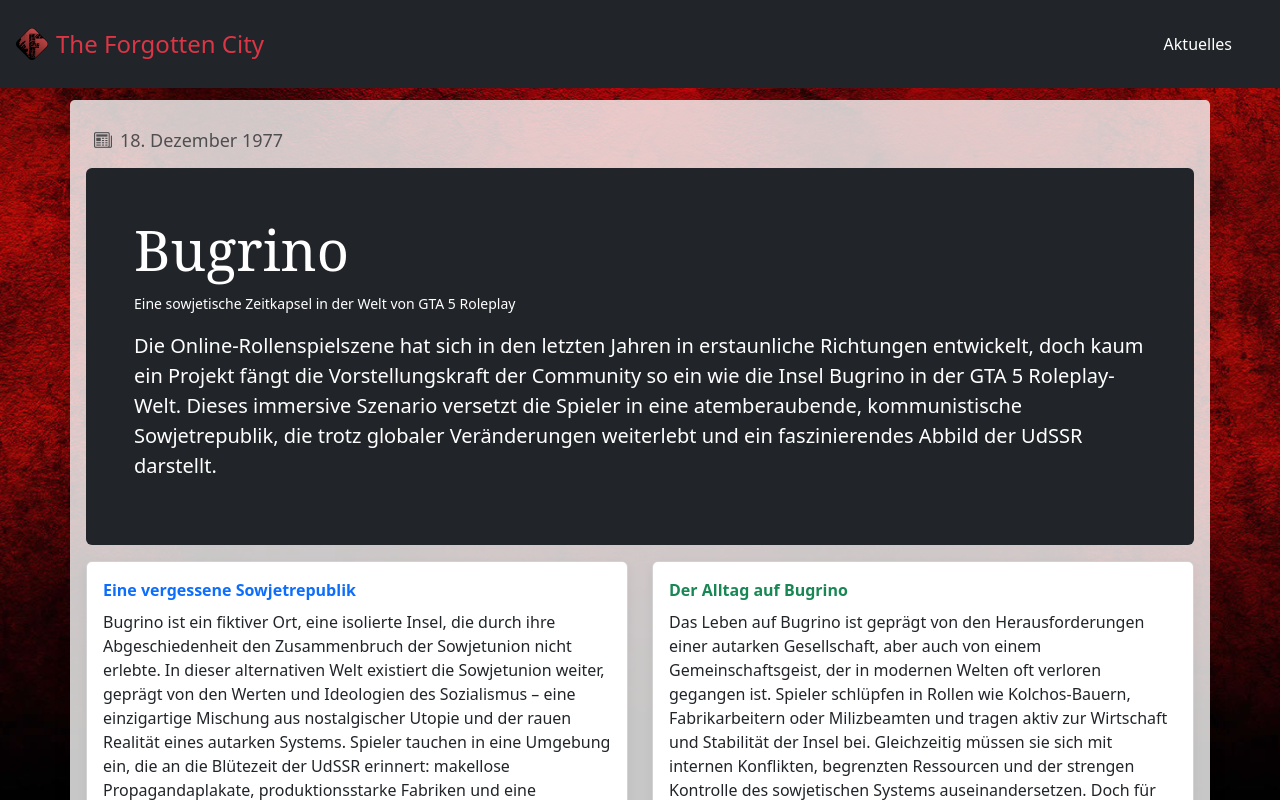
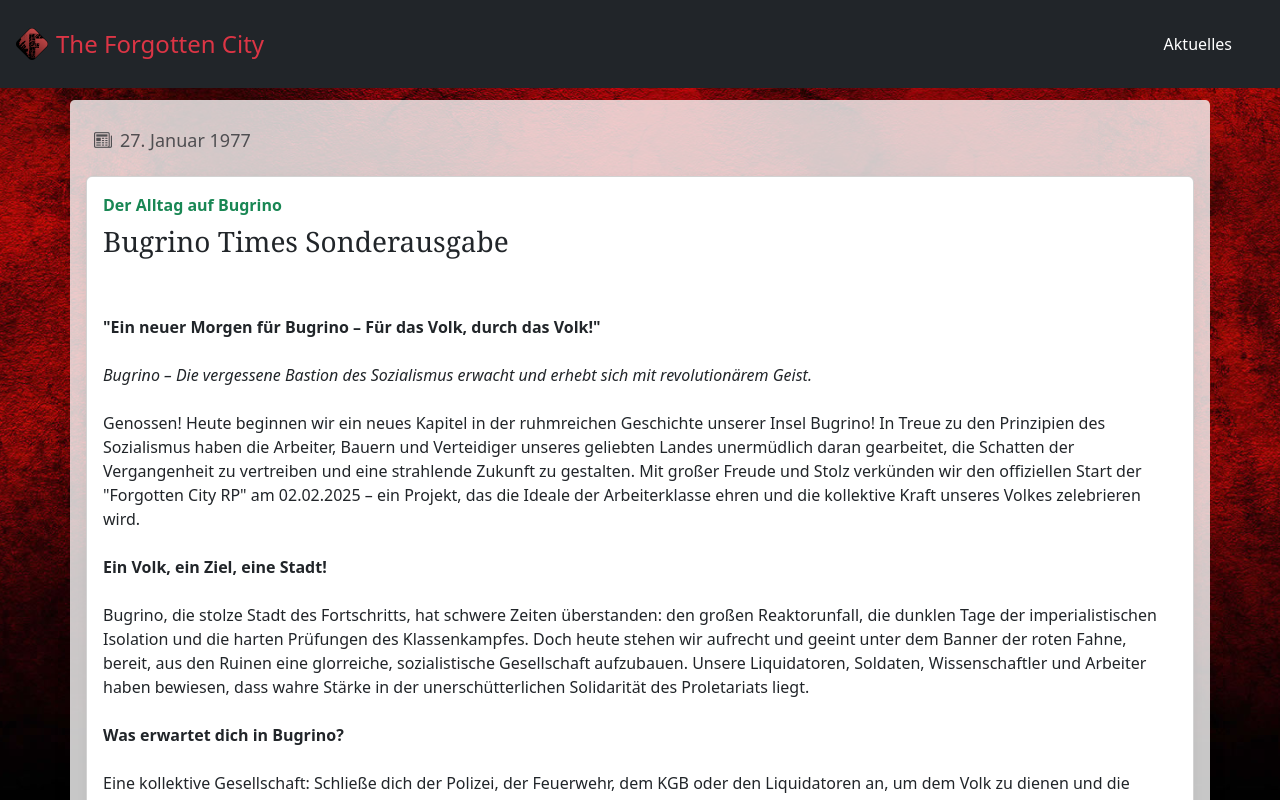
Before and after one commit to ShakirPlayZ/tfc-website, a React (Vite) app in the folder frontend/: page / in a window 1280 px wide. Shown: the top 800 px of the page. Built offline with nearby package versions, Linux system fonts and the light colour scheme.

Commit message:
New News...

```diff
--- a/frontend/src/pages/Newspaper.tsx
+++ b/frontend/src/pages/Newspaper.tsx
@@ -3,6 +3,56 @@
 const NewspaperPage: React.FC = () => {
     return (
         <>
+            <div className="container border-radius-3 p-3 mb-1 mt-10">
+                <div className="nav-scroller py-1 mb-2">
+                    <nav className="nav d-flex justify-content-between">
+                        <a className="p-2 text-muted customButton" href="#">
+                            <i className="bi-newspaper mr-1"></i>
+                            27. Januar 1977
+                        </a>
+                    </nav>
+                </div>
+
+                <div className="row mb-2 mt-3">
+                    <div className="col-md-12">
+                        <div className="card flex-md-row mb-4 box-shadow h-md-250">
+                            <div className="card-body d-flex flex-column align-items-start">
+                                <strong className="d-inline-block mb-2 text-success">Der Alltag auf Bugrino</strong>
+                                <p className="card-text mb-auto">
+                                    <h3>Bugrino Times Sonderausgabe</h3><br/>
+                                    <br/>
+                                    <b>"Ein neuer Morgen für Bugrino – Für das Volk, durch das Volk!"</b><br/>
+                                    <br/>
+                                    <i>Bugrino – Die vergessene Bastion des Sozialismus erwacht und erhebt sich mit revolutionärem Geist.</i><br/>
+                                    <br/>
+                                    Genossen! Heute beginnen wir ein neues Kapitel in der ruhmreichen Geschichte unserer Insel Bugrino! In Treue zu den Prinzipien des Sozialismus haben die Arbeiter, Bauern und Verteidiger unseres geliebten Landes unermüdlich daran gearbeitet, die Schatten der Vergangenheit zu vertreiben und eine strahlende Zukunft zu gestalten. Mit großer Freude und Stolz verkünden wir den offiziellen Start der "Forgotten City RP" am 02.02.2025 – ein Projekt, das die Ideale der Arbeiterklasse ehren und die kollektive Kraft unseres Volkes zelebrieren wird.<br/>
+                                    <br/>
+                                    <b>Ein Volk, ein Ziel, eine Stadt!</b><br/>
+                                    <br/>
+                                    Bugrino, die stolze Stadt des Fortschritts, hat schwere Zeiten überstanden: den großen Reaktorunfall, die dunklen Tage der imperialistischen Isolation und die harten Prüfungen des Klassenkampfes. Doch heute stehen wir aufrecht und geeint unter dem Banner der roten Fahne, bereit, aus den Ruinen eine glorreiche, sozialistische Gesellschaft aufzubauen. Unsere Liquidatoren, Soldaten, Wissenschaftler und Arbeiter haben bewiesen, dass wahre Stärke in der unerschütterlichen Solidarität des Proletariats liegt.<br/>
+                                    <br/>
+                                    <b>Was erwartet dich in Bugrino?</b><br/>
+                                    <br/>
+                                    Eine kollektive Gesellschaft: Schließe dich der Polizei, der Feuerwehr, dem KGB oder den Liquidatoren an, um dem Volk zu dienen und die Ordnung des Sozialismus zu sichern.<br/>
+                                    Wiederaufbau durch die Massen: Ob in der Landwirtschaft oder in der Industrie, jeder Genosse hat einen Platz im Aufbau unserer sozialistischen Zukunft.<br/>
+                                    Post-apokalyptische Erkundung: Entdecke die vergessenen Ecken unserer Insel, finde wertvolle Ressourcen und schütze die Geheimnisse des Reaktors für das Wohl des Kollektivs.<br/>
+                                    Kommunistische Werte leben: Arbeite nicht nur für dich, sondern für das Wohl der Gemeinschaft. Der Erfolg des Einzelnen ist der Erfolg aller!<br/>
+                                    <br/>
+                                    <b>Die Welt blickt auf uns!</b><br/>
+                                    <br/>
+                                    Bugrino ist mehr als eine Stadt – es ist ein Leuchtfeuer der Hoffnung, ein Symbol für die unbezwingbare Macht der vereinten Arbeiterklasse. Jeder Genosse, der sich "Forgotten City RP" anschließt, wird Teil einer historischen Bewegung. Gemeinsam werden wir Bugrino zu einem Leuchtturm des Sozialismus machen und der Welt zeigen, dass der Geist des Kommunismus ungebrochen ist.<br/>
+                                    <br/>
+                                    <b>"Ein Herz, ein Geist, eine Revolution!"</b><br/>
+                                    <br/>
+                                    Genossen, erhebt euch! Jetzt ist die Zeit, Geschichte zu schreiben. Am 02.02.2025 öffnen die Tore der Forgotten City – das Kollektiv ruft dich!<br/>
+                                    <br/>
+                                    Ehre den Arbeitern! Lang lebe Bugrino! Ruhm dem Sozialismus!<br/>
+                                </p>
+                            </div>
+                        </div>
+                    </div>
+                </div>
+            </div>
             <div className="container border-radius-3 p-3 mb-1 mt-10">
                 <div className="nav-scroller py-1 mb-2">
                     <nav className="nav d-flex justify-content-between">
```
